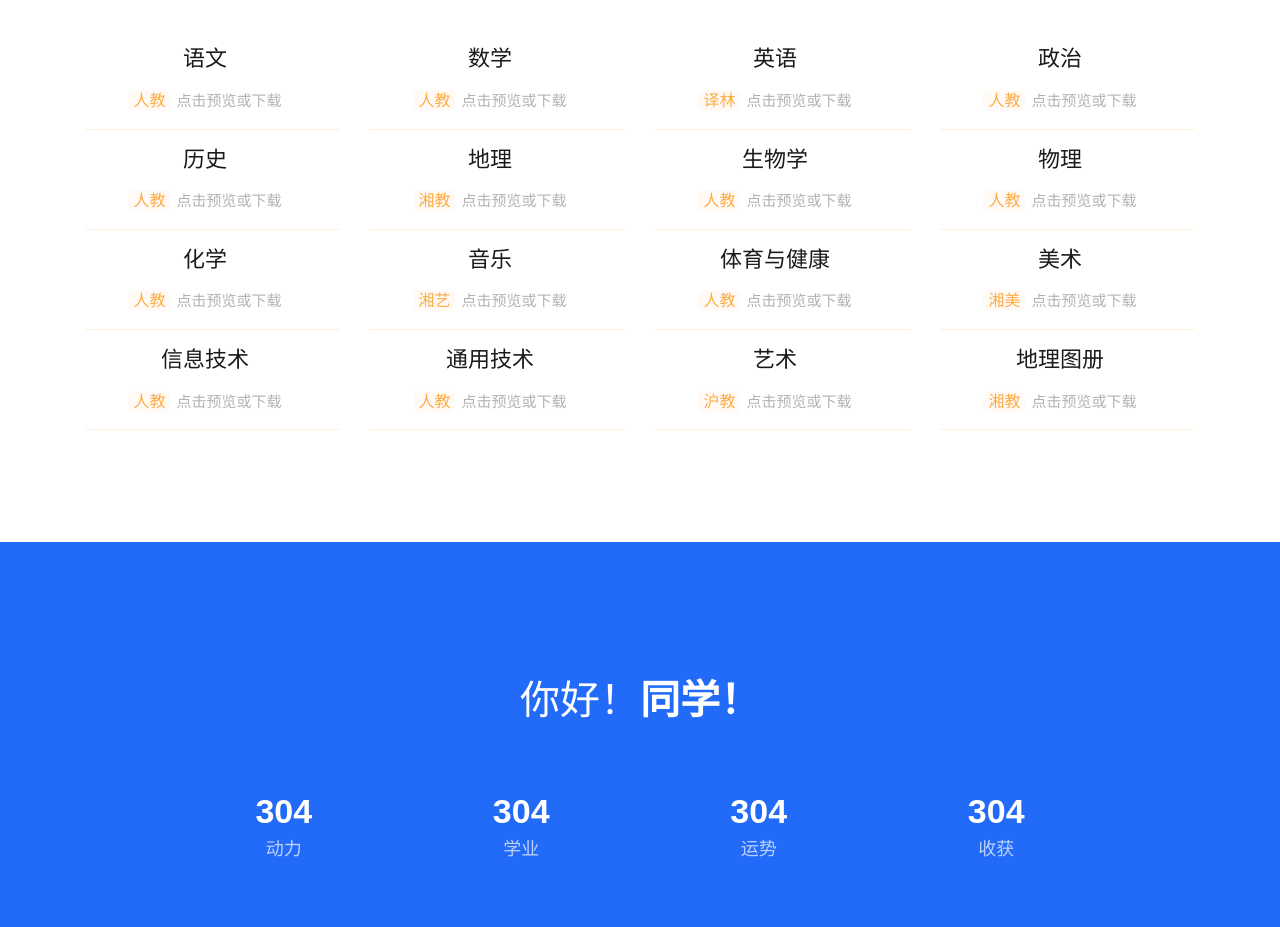
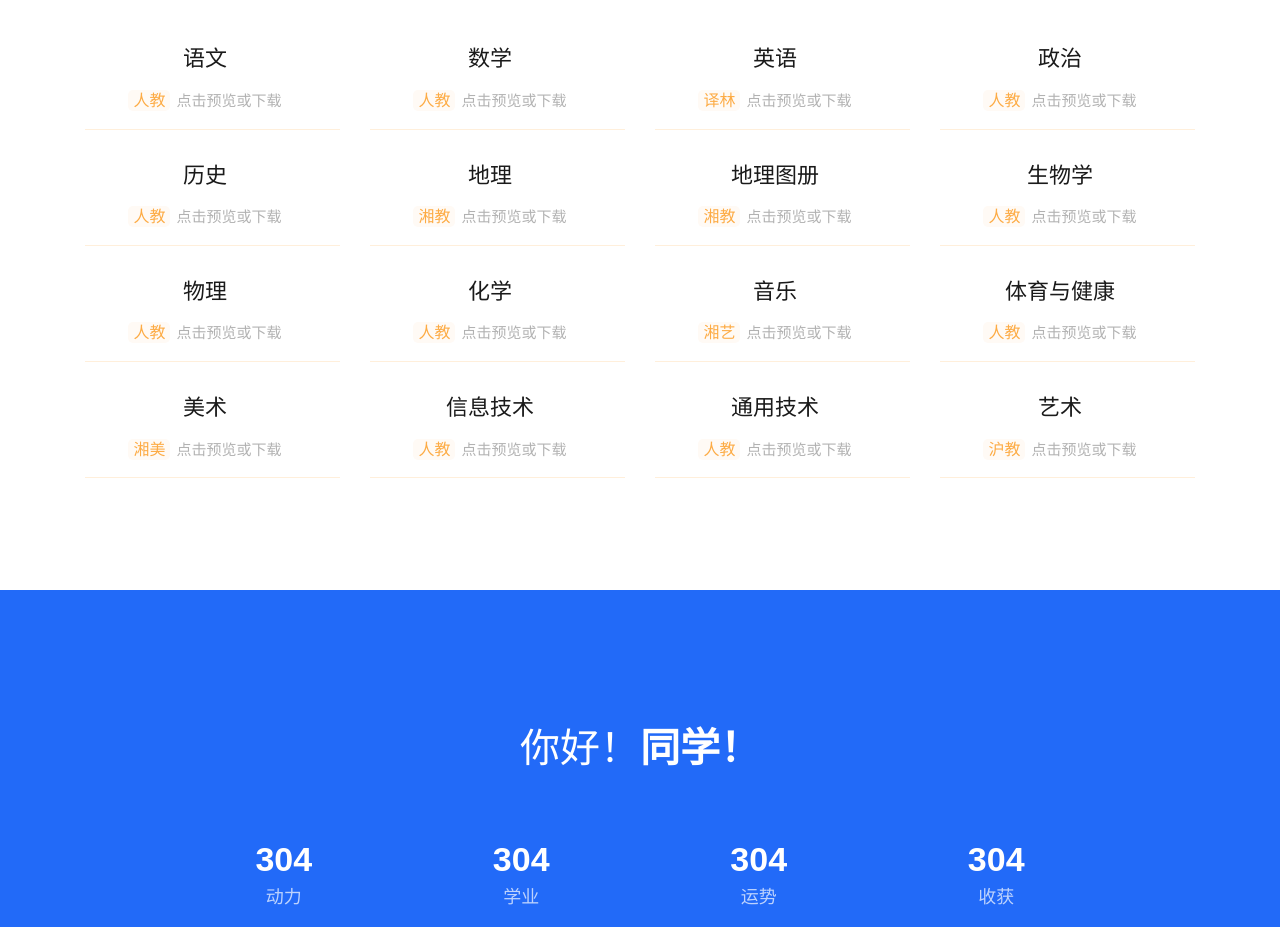
Before and after one commit to DANSmartCloud/webclass, a plain HTML site: page books.html in a window 1280 px wide. Shown: the part 900-1827 px from the top of the page. Drawn offline with Linux system fonts and the light colour scheme.

Commit message:
Update books.html

```diff
--- a/books.html
+++ b/books.html
@@ -59,33 +59,86 @@
         	<div class="col-md-3 ftco-animate">
         		<ul class="category text-center">
         			<li><a href="books/语文.pdf">语文<br><span class="number">人教</span> <span>点击预览或下载</span><i class="ion-ios-arrow-forward"></i></a></li>
-					<li><a href="books/历史.pdf">历史<br><span class="number">人教</span> <span>点击预览或下载</span><i class="ion-ios-arrow-forward"></i></a></li>
-					<li><a href="books/化学.pdf">化学<br><span class="number">人教</span> <span>点击预览或下载</span><i class="ion-ios-arrow-forward"></i></a></li>
-					<li><a href="books/信息技术.pdf">信息技术<br><span class="number">人教</span> <span>点击预览或下载</span><i class="ion-ios-arrow-forward"></i></a></li>
         		</ul>
         	</div>
         	<div class="col-md-3 ftco-animate">
         		<ul class="category text-center">
         			<li><a href="books/数学.pdf">数学<br><span class="number">人教</span> <span>点击预览或下载</span><i class="ion-ios-arrow-forward"></i></a></li>
-					<li><a href="books/地理.pdf">地理<br><span class="number">湘教</span> <span>点击预览或下载</span><i class="ion-ios-arrow-forward"></i></a></li>
-					<li><a href="books/音乐.pdf">音乐<br><span class="number">湘艺</span> <span>点击预览或下载</span><i class="ion-ios-arrow-forward"></i></a></li>
-					<li><a href="books/通用技术.pdf">通用技术<br><span class="number">人教</span> <span>点击预览或下载</span><i class="ion-ios-arrow-forward"></i></a></li>
         		</ul>
         	</div>
         	<div class="col-md-3 ftco-animate">
         		<ul class="category text-center">
         			<li><a href="books/英语.pdf">英语<br><span class="number">译林</span> <span>点击预览或下载</span><i class="ion-ios-arrow-forward"></i></a></li>
-					<li><a href="books/生物学.pdf">生物学<br><span class="number">人教</span> <span>点击预览或下载</span><i class="ion-ios-arrow-forward"></i></a></li>
-					<li><a href="books/体育.pdf">体育与健康<br><span class="number">人教</span> <span>点击预览或下载</span><i class="ion-ios-arrow-forward"></i></a></li>
-					<li><a href="books/艺术.pdf">艺术<br><span class="number">沪教</span> <span>点击预览或下载</span><i class="ion-ios-arrow-forward"></i></a></li>
         		</ul>
         	</div>
         	<div class="col-md-3 ftco-animate">
         		<ul class="category text-center">
         			<li><a href="books/政治.pdf">政治<br><span class="number">人教</span> <span>点击预览或下载</span><i class="ion-ios-arrow-forward"></i></a></li>
+				</ul>
+        	</div>
+			<div class="col-md-3 ftco-animate">
+				<ul class="category text-center">
+			<li><a href="books/历史.pdf">历史<br><span class="number">人教</span> <span>点击预览或下载</span><i class="ion-ios-arrow-forward"></i></a></li>
+		</ul>
+	</div>
+	<div class="col-md-3 ftco-animate">
+		<ul class="category text-center">
+	<li><a href="books/地理.pdf">地理<br><span class="number">湘教</span> <span>点击预览或下载</span><i class="ion-ios-arrow-forward"></i></a></li>
+</ul>
+</div>
+
+					<div class="col-md-3 ftco-animate">
+						<ul class="category text-center">
+					<li><a href="books/地理图册.pdf">地理图册<br><span class="number">湘教</span> <span>点击预览或下载</span><i class="ion-ios-arrow-forward"></i></a></li>
+				</ul>
+        	</div>
+			<div class="col-md-3 ftco-animate">
+				<ul class="category text-center">
+			<li><a href="books/生物学.pdf">生物学<br><span class="number">人教</span> <span>点击预览或下载</span><i class="ion-ios-arrow-forward"></i></a></li>
+		</ul>
+	</div>
+			<div class="col-md-3 ftco-animate">
+				<ul class="category text-center">
 					<li><a href="books/物理.pdf">物理<br><span class="number">人教</span> <span>点击预览或下载</span><i class="ion-ios-arrow-forward"></i></a></li>
-					<li><a href="books/美术.pdf">美术<br><span class="number">湘美</span> <span>点击预览或下载</span><i class="ion-ios-arrow-forward"></i></a></li>
-					<li><a href="books/地理图册.pdf">地理图册<br><span class="number">湘教</span> <span>点击预览或下载</span><i class="ion-ios-arrow-forward"></i></a></li>
+				</ul>
+        	</div>
+					<div class="col-md-3 ftco-animate">
+						<ul class="category text-center">
+					<li><a href="books/化学.pdf">化学<br><span class="number">人教</span> <span>点击预览或下载</span><i class="ion-ios-arrow-forward"></i></a></li>
+				</ul>
+        	</div>
+
+
+					<div class="col-md-3 ftco-animate">
+						<ul class="category text-center">
+					<li><a href="books/音乐.pdf">音乐<br><span class="number">湘艺</span> <span>点击预览或下载</span><i class="ion-ios-arrow-forward"></i></a></li>
+				</ul>
+        	</div>
+			<div class="col-md-3 ftco-animate">
+				<ul class="category text-center">
+			<li><a href="books/体育.pdf">体育与健康<br><span class="number">人教</span> <span>点击预览或下载</span><i class="ion-ios-arrow-forward"></i></a></li>
+		</ul>
+	</div>
+			<div class="col-md-3 ftco-animate">
+				<ul class="category text-center">
+			<li><a href="books/美术.pdf">美术<br><span class="number">湘美</span> <span>点击预览或下载</span><i class="ion-ios-arrow-forward"></i></a></li>
+		</ul>
+	</div>
+	<div class="col-md-3 ftco-animate">
+		<ul class="category text-center">
+	<li><a href="books/信息技术.pdf">信息技术<br><span class="number">人教</span> <span>点击预览或下载</span><i class="ion-ios-arrow-forward"></i></a></li>
+</ul>
+</div>
+					<div class="col-md-3 ftco-animate">
+						<ul class="category text-center">
+					<li><a href="books/通用技术.pdf">通用技术<br><span class="number">人教</span> <span>点击预览或下载</span><i class="ion-ios-arrow-forward"></i></a></li>
+				</ul>
+        	</div>
+
+
+					<div class="col-md-3 ftco-animate">
+						<ul class="category text-center">
+					<li><a href="books/艺术.pdf">艺术<br><span class="number">沪教</span> <span>点击预览或下载</span><i class="ion-ios-arrow-forward"></i></a></li>
         		</ul>
         	</div>
         </div>
```
